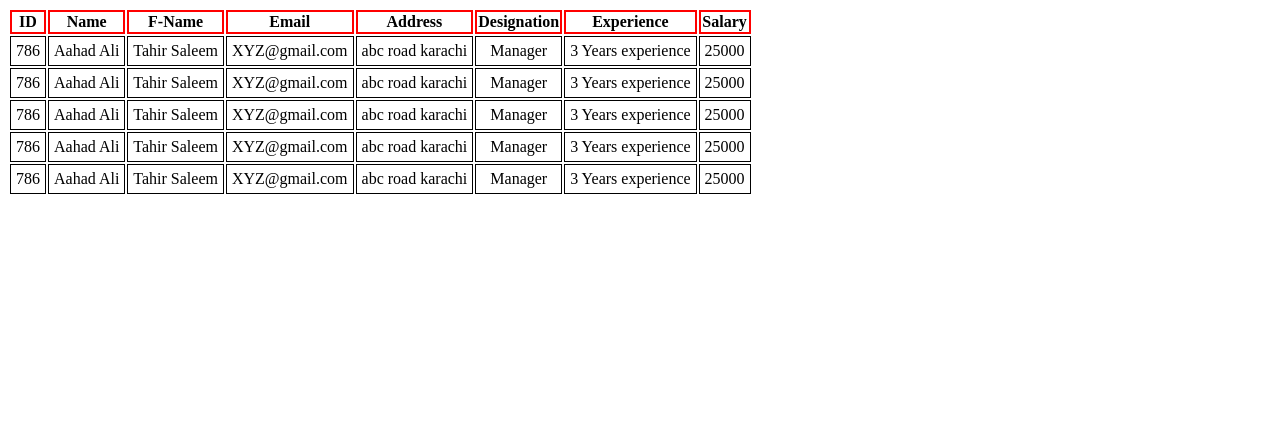
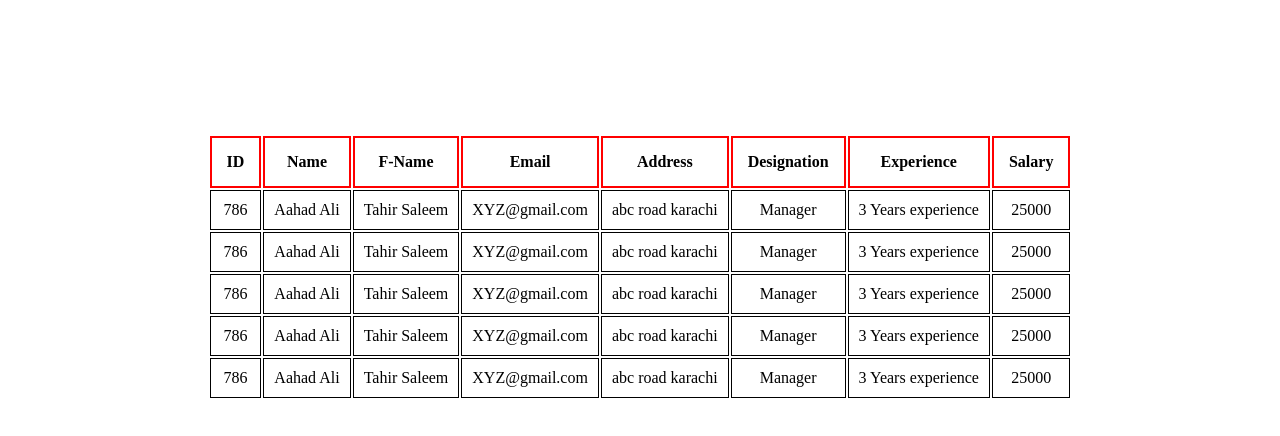
Before and after one commit to Aahad-Ali/venila-js-table, a plain HTML site: page objects assigments/index.html in a window 1280 px wide. Drawn offline with Linux system fonts and the light colour scheme.

Commit message:
Add files via upload

```diff
--- a/objects assigments/style.css
+++ b/objects assigments/style.css
@@ -1,11 +1,20 @@
 table th {
     border: 2px solid red;
+    padding: 15px;
+
+
 }
 td{
     border: 1px solid black;
-    padding: 5px;
+    padding: 10px;
 }
 body{
     text-align: center;
     display: flex;
+    justify-content: center;
 }
+table{
+    margin-top: 10%;
+    /* display: flex; */
+    flex-wrap: wrap;
+}
```
